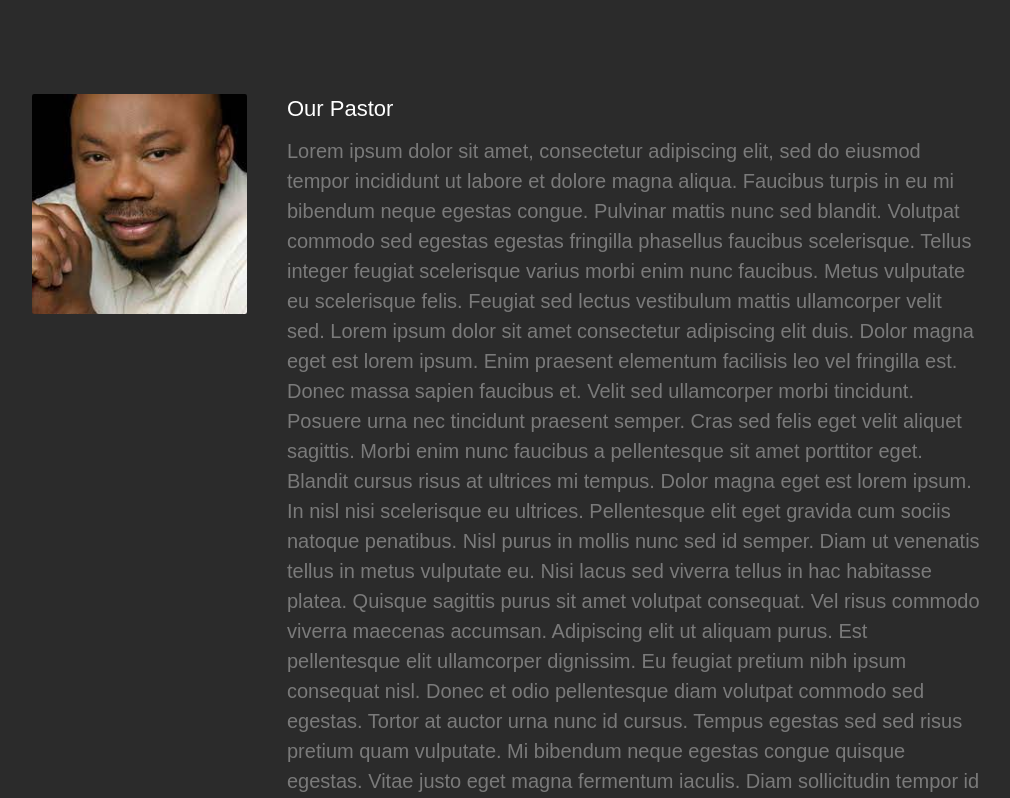
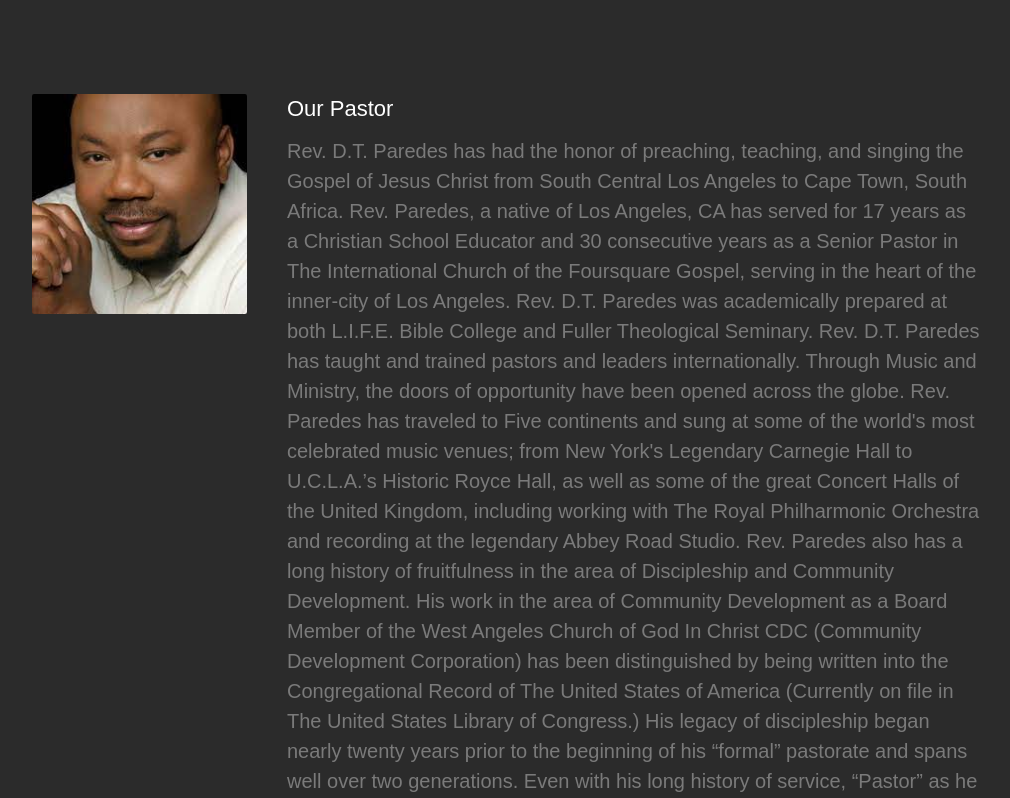
Before and after one commit to aaronearl/faith-community, a Gatsby site: page / in a window 1280 px wide. Shown: the part 802-1600 px from the top of the page, without its empty margins (118-1128 px from the left). Built offline with nearby package versions, Linux system fonts and the light colour scheme; Gatsby itself is replaced by a stand-in of ours; a web font is replaced by a local one.

Commit message:
added pastor's bio

```diff
--- a/src/components/About.js
+++ b/src/components/About.js
@@ -13,11 +13,18 @@ const About = () => (
         <h2>Our Pastor</h2>
         <h4>
         <p>
-        Lorem ipsum dolor sit amet, consectetur adipiscing elit, sed do eiusmod tempor incididunt ut labore et dolore magna aliqua. Faucibus turpis in eu mi bibendum neque egestas congue. Pulvinar mattis nunc sed blandit. Volutpat commodo sed egestas egestas fringilla phasellus faucibus scelerisque. Tellus integer feugiat scelerisque varius morbi enim nunc faucibus. Metus vulputate eu scelerisque felis. Feugiat sed lectus vestibulum mattis ullamcorper velit sed. Lorem ipsum dolor sit amet consectetur adipiscing elit duis. Dolor magna eget est lorem ipsum. Enim praesent elementum facilisis leo vel fringilla est. Donec massa sapien faucibus et. Velit sed ullamcorper morbi tincidunt. Posuere urna nec tincidunt praesent semper. Cras sed felis eget velit aliquet sagittis. Morbi enim nunc faucibus a pellentesque sit amet porttitor eget.
+        Rev. D.T. Paredes has had the honor of preaching, teaching, and singing the Gospel of Jesus Christ from South Central Los Angeles to Cape Town, South Africa.
+Rev. Paredes, a native of Los Angeles, CA has served for 17 years as a Christian School Educator
+and 30 consecutive years as a Senior Pastor in The International Church of the  Foursquare Gospel, serving in the heart of the inner-city of Los Angeles.
+Rev. D.T. Paredes was academically prepared at both L.I.F.E. Bible College and Fuller Theological Seminary.  Rev. D.T. Paredes has taught and trained pastors and leaders internationally.
+Through Music and Ministry, the doors of opportunity have been opened across the globe.
+Rev. Paredes has traveled to Five continents and sung at some of the world's most celebrated music venues; from New York's Legendary Carnegie Hall to U.C.L.A.’s Historic Royce Hall, as well as some of the great Concert Halls of the United Kingdom, including working with The Royal Philharmonic Orchestra and recording at the legendary Abbey Road Studio.
+Rev. Paredes also has a long history of fruitfulness in the area of Discipleship and Community Development.  His work in the area of Community Development as a Board Member of the
+West Angeles Church of God In Christ CDC (Community Development Corporation) has been distinguished by being written into the Congregational Record of The United States of America (Currently on file in The United States Library of Congress.)
+His legacy of discipleship began nearly twenty years prior to the beginning of his “formal” pastorate and spans well over two generations.
+Even with his long history of service, “Pastor” as he is lovingly called; is still passionate about people and letting them know that no matter how disenfranchised or disqualified they may feel, they are truly…
+“Accepted in the Beloved!”  Ephesians 1:6
 
-Blandit cursus risus at ultrices mi tempus. Dolor magna eget est lorem ipsum. In nisl nisi scelerisque eu ultrices. Pellentesque elit eget gravida cum sociis natoque penatibus. Nisl purus in mollis nunc sed id semper. Diam ut venenatis tellus in metus vulputate eu. Nisi lacus sed viverra tellus in hac habitasse platea. Quisque sagittis purus sit amet volutpat consequat. Vel risus commodo viverra maecenas accumsan. Adipiscing elit ut aliquam purus.
-
-Est pellentesque elit ullamcorper dignissim. Eu feugiat pretium nibh ipsum consequat nisl. Donec et odio pellentesque diam volutpat commodo sed egestas. Tortor at auctor urna nunc id cursus. Tempus egestas sed sed risus pretium quam vulputate. Mi bibendum neque egestas congue quisque egestas. Vitae justo eget magna fermentum iaculis. Diam sollicitudin tempor id eu nisl nunc. Luctus venenatis lectus magna fringilla urna porttitor. Eu feugiat pretium nibh ipsum consequat. Vel eros donec ac odio tempor orci dapibus ultrices. Porta nibh venenatis cras sed felis. Cras tincidunt lobortis feugiat vivamus at augue.
         </p>
         </h4>
         <iframe width="560" height="315" src="https://www.youtube.com/embed/SlpzUInKZsw" title="YouTube video player" frameborder="0" allow="accelerometer; autoplay; clipboard-write; encrypted-media; gyroscope; picture-in-picture" allowfullscreen></iframe>
```
